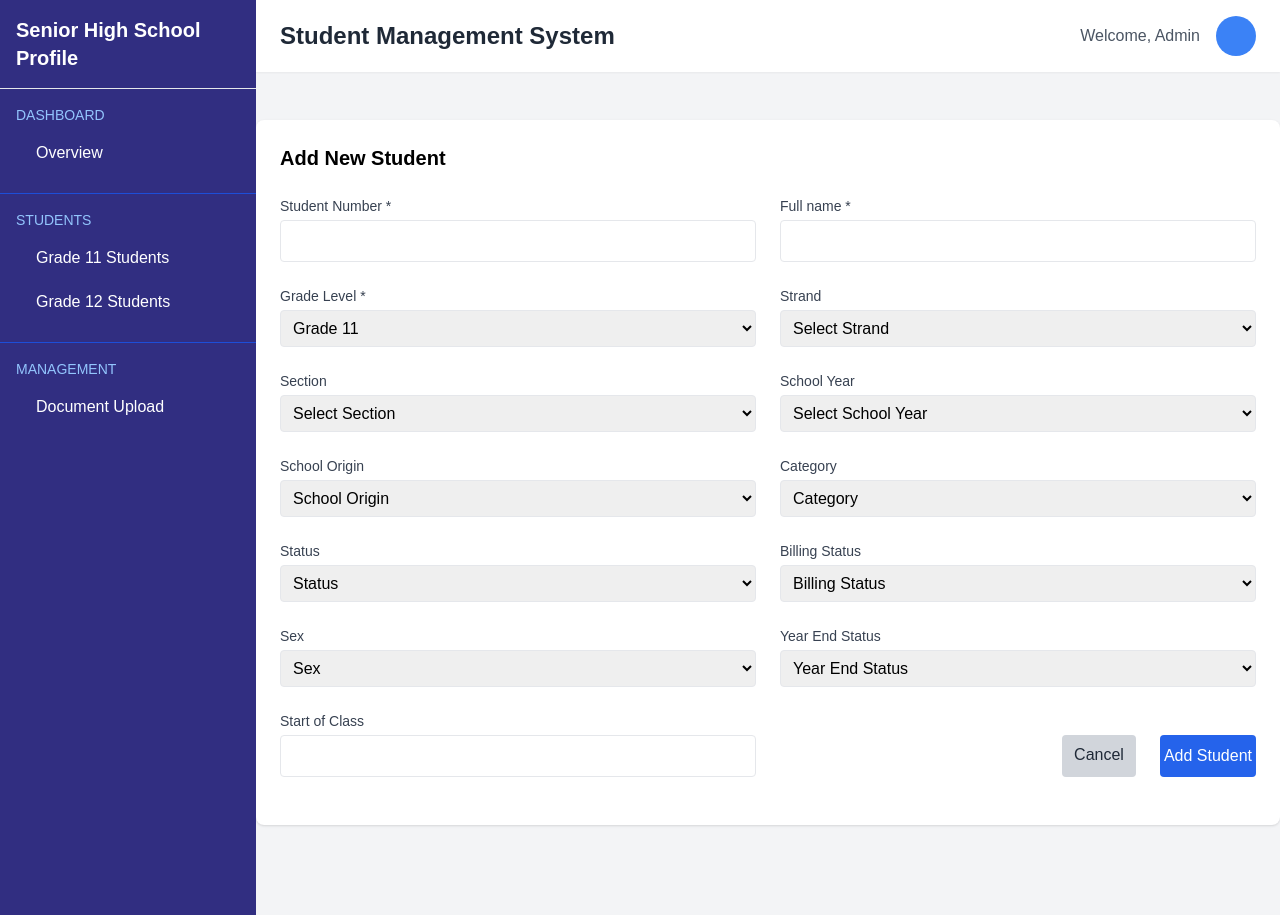
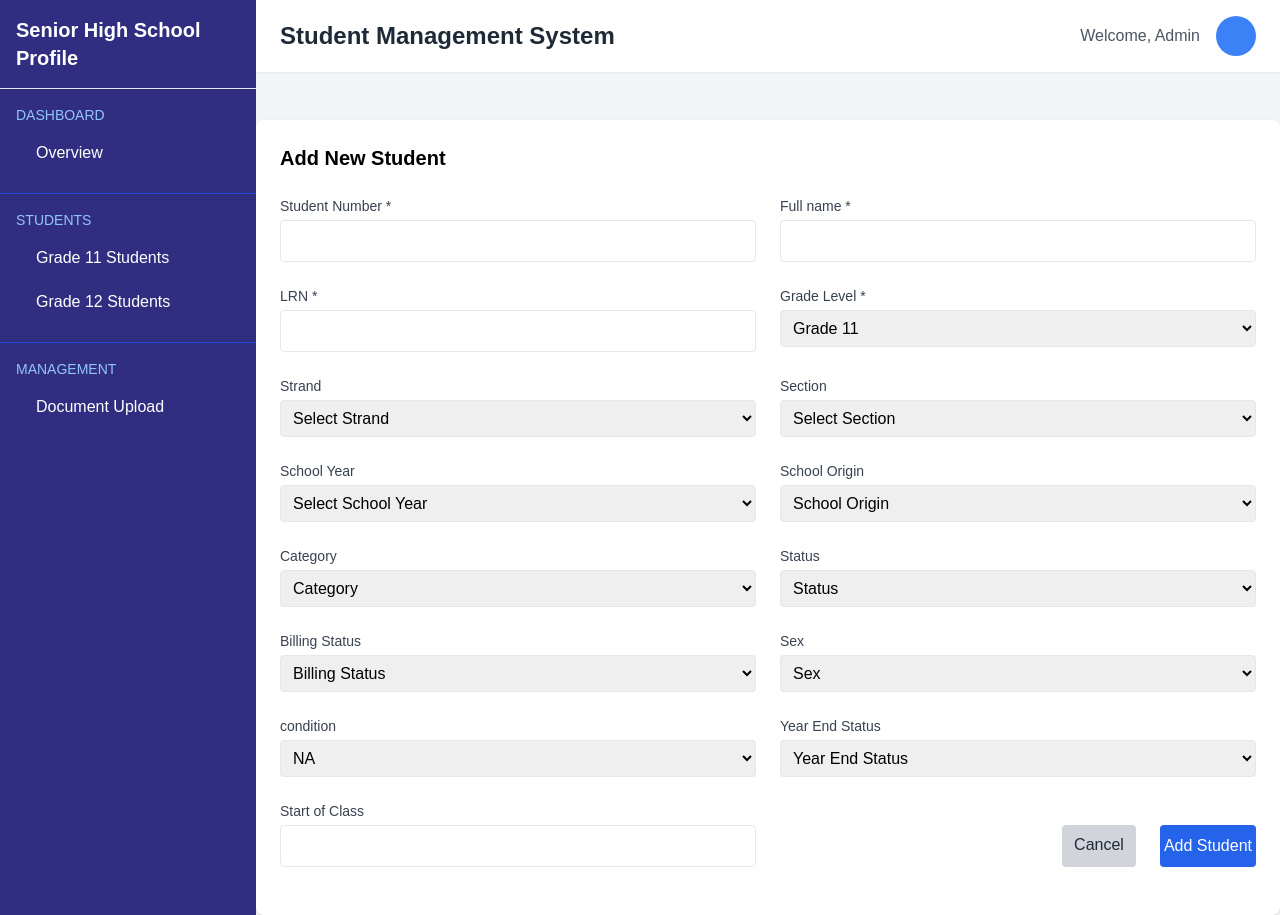
Before and after one commit to ken-delantar/kami_na_to, a PHP site: page /kami_na_to/student_form.php in a window 1280 px wide. Run offline with PHP 8.4, Linux system fonts and the light colour scheme; some libraries are stand-ins or nearby versions.

Commit message:
AGFAEFAE

```diff
--- /dev/null
+++ b/components/notification.php
@@ -0,0 +1,6 @@
+<?php
+
+
+function notification(){
+
+}
--- a/includes/db_connection.php
+++ b/includes/db_connection.php
@@ -1,20 +1,16 @@
 <?php
-// Database configuration
 define('DB_SERVER', '157.173.111.118');
 define('DB_USERNAME', 'core3_shs_file');
 define('DB_PASSWORD', 'root');
 define('DB_NAME', 'core3_shs_file');
 
-// Attempt to connect to MySQL database
 try {
     $pdo = new PDO("mysql:host=" . DB_SERVER . ";dbname=" . DB_NAME, DB_USERNAME, DB_PASSWORD);
-    // Set the PDO error mode to exception
     $pdo->setAttribute(PDO::ATTR_ERRMODE, PDO::ERRMODE_EXCEPTION);
 } catch(PDOException $e) {
     die("ERROR: Could not connect. " . $e->getMessage());
 }
 
-// Function to execute prepared statements
 function executeQuery($sql, $params = []) {
     global $pdo;
     try {
--- a/student_form.php
+++ b/student_form.php
@@ -3,16 +3,21 @@
 <div class="bg-white rounded-lg shadow p-6">
     <h2 class="text-xl font-semibold mb-6">Add New Student</h2>
 
-    <form method="post">
+    <form method="post" action="./back-end/student_form.php">
         <div class="grid grid-cols-1 md:grid-cols-2 gap-6 mb-6">
             <div>
                 <label class="block text-sm font-medium text-gray-700 mb-1">Student Number *</label>
-                <input type="text" name="first_name" class="w-full border rounded p-2" required>
+                <input type="text" name="student_number" class="w-full border rounded p-2" required>
             </div>
 
             <div>
                 <label class="block text-sm font-medium text-gray-700 mb-1">Full name *</label>
-                <input type="text" name="last_name" class="w-full border rounded p-2" required>
+                <input type="text" name="Fullname" class="w-full border rounded p-2" required>
+            </div>
+
+            <div>
+                <label class="block text-sm font-medium text-gray-700 mb-1">LRN *</label>
+                <input type="text" name="LRN" class="w-full border rounded p-2" required>
             </div>
 
             <div>
@@ -55,7 +60,7 @@
 
             <div>
                 <label class="block text-sm font-medium text-gray-700 mb-1">School Origin</label>
-                <select name="school_year_id" class="w-full border rounded p-2">
+                <select name="school_origin" class="w-full border rounded p-2">
                     <option value="">School Origin</option>
                     <option value="1">Public</option> <!-- Placeholder data -->
                     <option value="2">Private</option>
@@ -74,7 +79,7 @@
 
             <div>
                 <label class="block text-sm font-medium text-gray-700 mb-1">Status</label>
-                <select name="school_year_id" class="w-full border rounded p-2">
+                <select name="status" class="w-full border rounded p-2">
                     <option value="">Status</option>
                     <option value="1">Active</option> <!-- Placeholder data -->
                     <option value="2">Inactive</option>
@@ -93,10 +98,19 @@
 
             <div>
                 <label class="block text-sm font-medium text-gray-700 mb-1">Sex</label>
-                <select name="school_year_id" class="w-full border rounded p-2">
+                <select name="sex" class="w-full border rounded p-2">
                     <option value="">Sex</option>
                     <option value="1">Male</option> <!-- Placeholder data -->
                     <option value="2">Female</option>
+                </select>
+            </div>
+
+            <div>
+                <label class="block text-sm font-medium text-gray-700 mb-1">condition</label>
+                <select name="condition" class="w-full border rounded p-2">
+                    <option value="">NA</option>
+                    <option value="1">Nomral</option> <!-- Placeholder data -->
+                    <option value="2">PWD</option>
                 </select>
             </div>
 
@@ -112,7 +126,7 @@
 
             <div>
                 <label class="block text-sm font-medium text-gray-700 mb-1">Start of Class</label>
-                    <input type="text" name="" class="w-full border rounded p-2" required>
+                    <input type="text" name="" class="w-full border rounded p-2">
                 </select>
             </div>
 
```
Also changed, not shown: back-end/student_form.php (added, +35 -0 lines).
